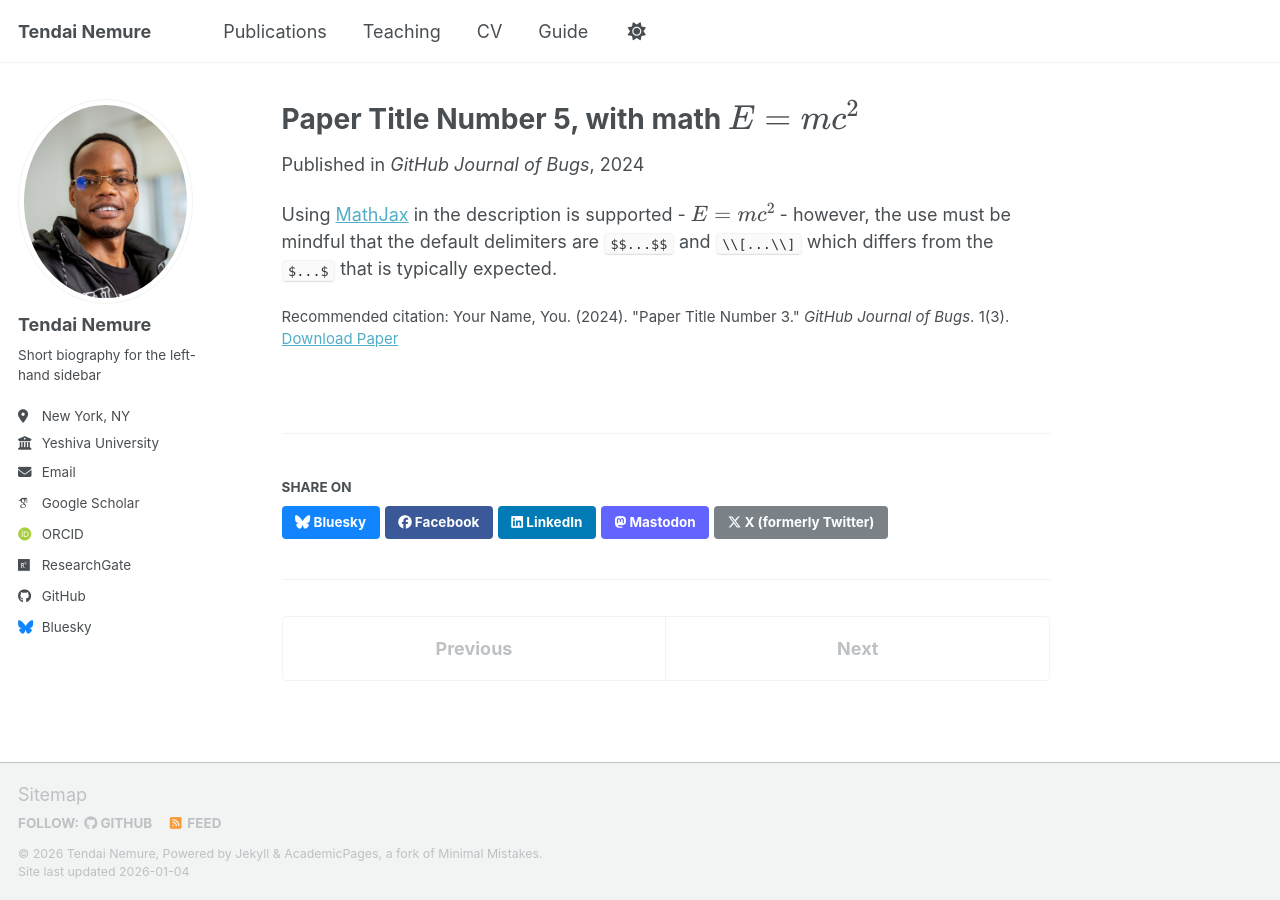
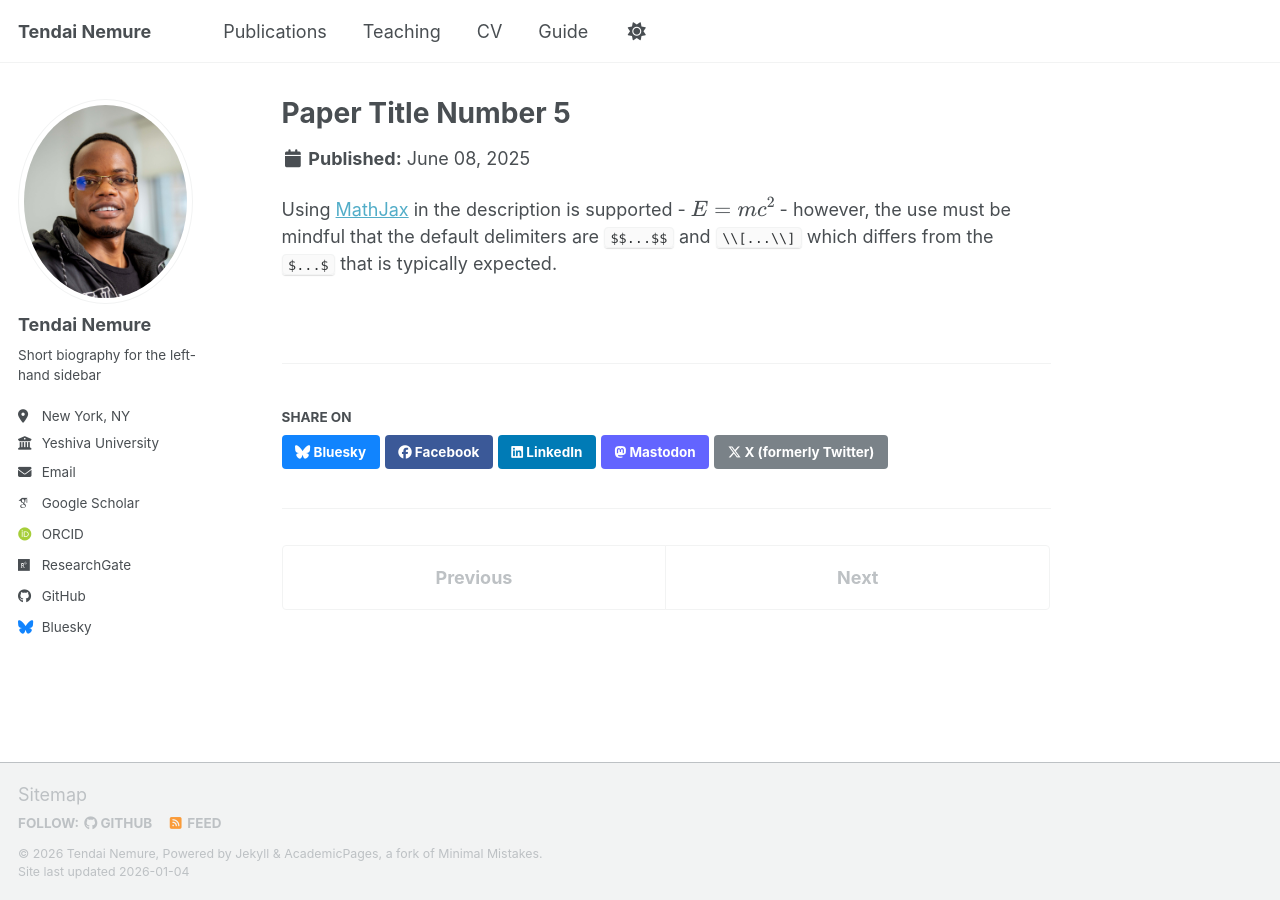
Before and after one commit to picassoendless/picassoendless.github.io, a Jekyll site: the page built from _publications/2025-06-08-paper-title-number-5.md, in a window 1280 px wide. Built offline with Jekyll 4.4.1, drawn with Linux system fonts in a browser that asks for light colours; some web fonts are replaced; a script bundle is joined from its source files by our own code; library files that are not in the unit come from our copies.

Commit message:
Update 2025-06-08-paper-title-number-5.md

```diff
--- a/_publications/2025-06-08-paper-title-number-5.md
+++ b/_publications/2025-06-08-paper-title-number-5.md
@@ -1,13 +1,5 @@
 ---
-title: "Paper Title Number 5, with math $$E=mc^2$$"
-collection: publications
-category: conferences
-permalink: /publication/2024-02-17-paper-title-number-4
-excerpt: 'This paper is about a famous math equation, $$E=mc^2$$'
-date: 2024-02-17
-venue: 'GitHub Journal of Bugs'
-paperurl: 'https://academicpages.github.io/files/paper3.pdf'
-citation: 'Your Name, You. (2024). &quot;Paper Title Number 3.&quot; <i>GitHub Journal of Bugs</i>. 1(3).'
+
 ---
 
 Using [MathJax](https://www.mathjax.org/) in the description is supported - $$E=mc^2$$ - however, the use must be mindful that the default delimiters are `$$...$$` and `\\[...\\]` which differs from the `$...$` that is typically expected.
```
